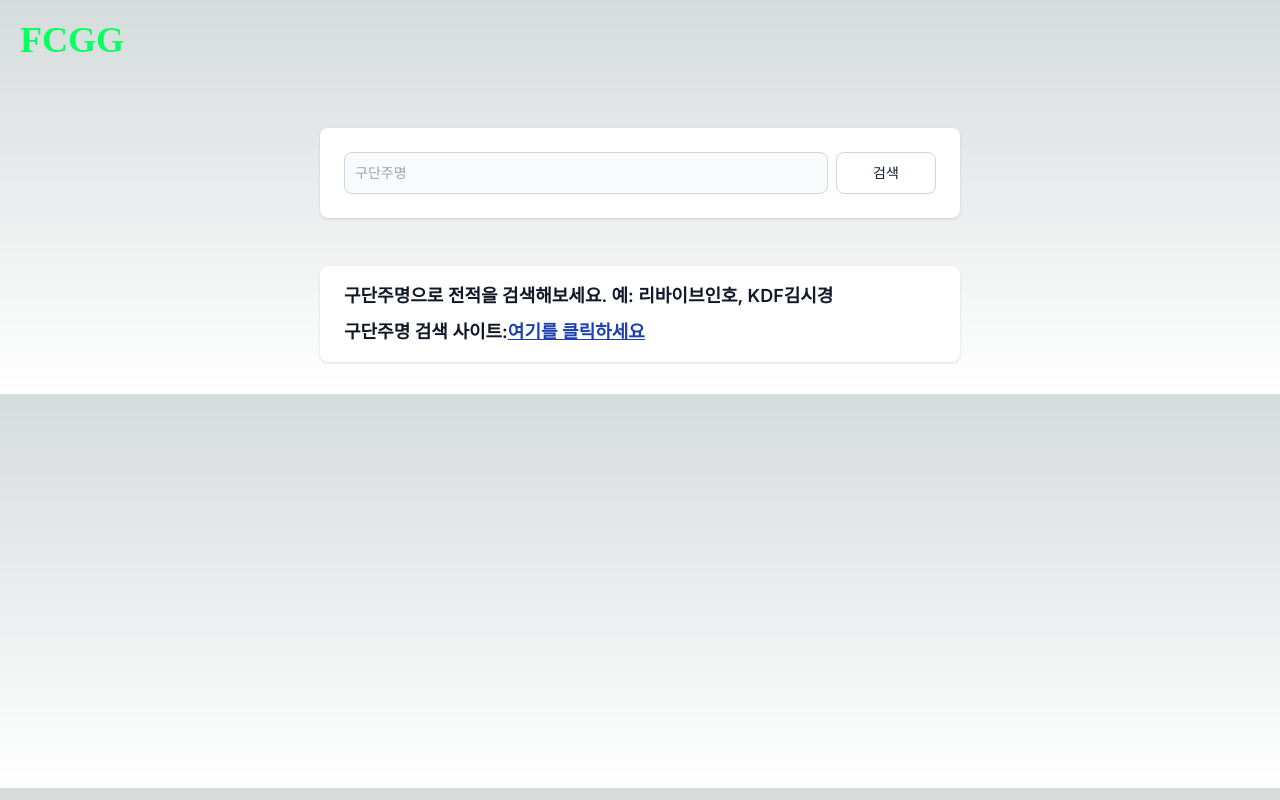
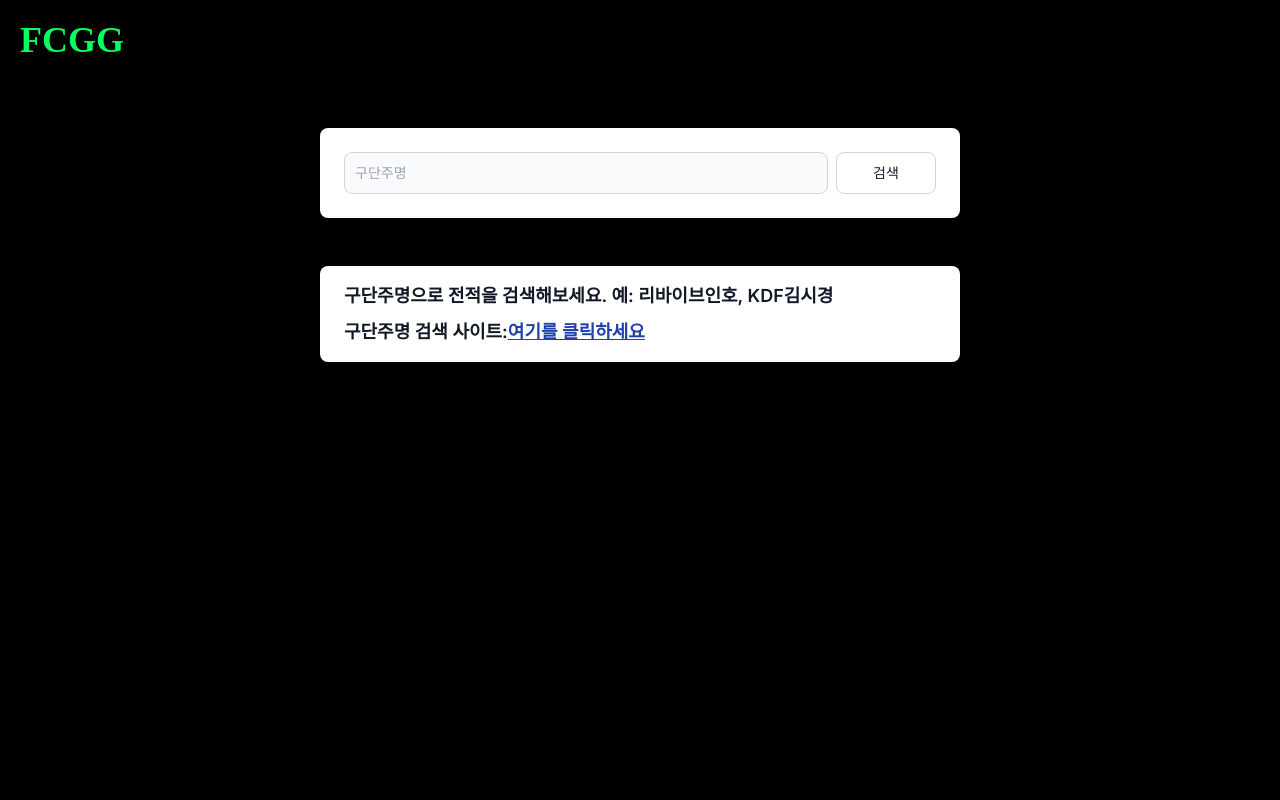
Before and after one commit to hunyoung529/fcgg, a Next.js app: page / in a window 1280 px wide. Built offline with nearby package versions, Linux system fonts and the light colour scheme; a web font is replaced by a local one.

Commit message:
bg changes

```diff
--- a/src/app/globals.css
+++ b/src/app/globals.css
@@ -14,22 +14,10 @@
   font-weight: 700;
   font-style: normal;
 }
-@media (prefers-color-scheme: dark) {
-  :root {
-    --foreground-rgb: 255, 255, 255;
-    --background-start-rgb: 0, 0, 0;
-    --background-end-rgb: 0, 0, 0;
-  }
-}
 
 body {
   color: rgb(var(--foreground-rgb));
-  background: linear-gradient(
-      to bottom,
-      transparent,
-      rgb(var(--background-end-rgb))
-    )
-    rgb(var(--background-start-rgb));
+  background: black;
 }
 
 @layer utilities {
```
